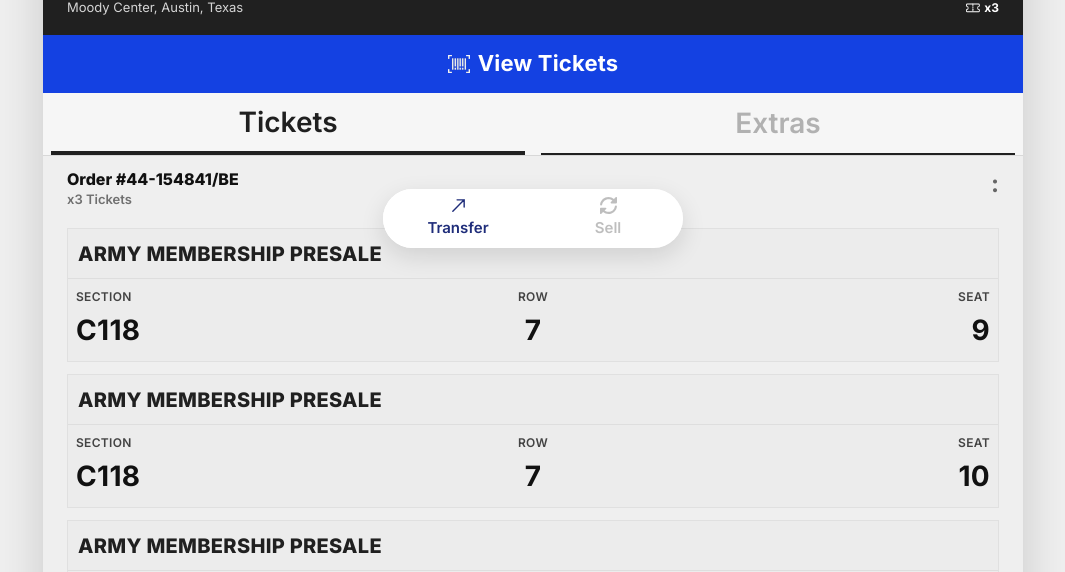
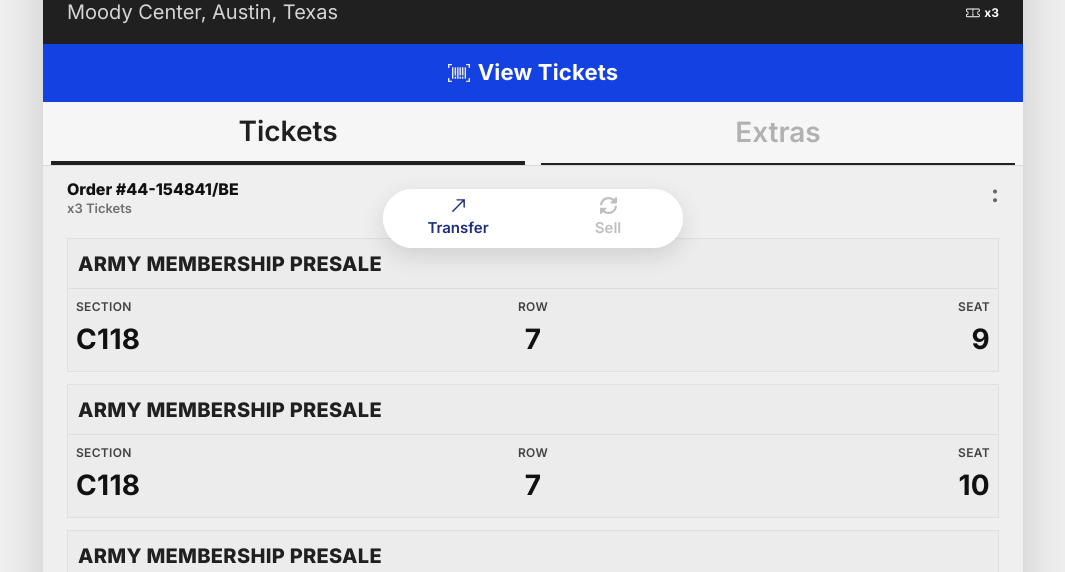
Before and after one commit to Jordanafese/ticketsateez, a plain HTML site: page index.html in a window 1280 px wide. Shown: the part 528-1100 px from the top of the page, without its empty margins (107-1172 px from the left). Drawn offline with Linux system fonts and the light colour scheme.

Commit message:
Increase venue font size to 16-20px responsive range

```diff
--- a/assets/style.css
+++ b/assets/style.css
@@ -131,7 +131,7 @@ body {
 .venue {
   margin: 0;
   color: #d5d5d5;
-  font-size: clamp(11px, 2.4vw, 12px);
+  font-size: clamp(16px, 3.8vw, 20px);
 }
 
 .ticket-count {
@@ -584,7 +584,7 @@ body {
   }
 
   .venue {
-    font-size: 13px;
+    font-size: 20px;
   }
 
   .view-tickets {
```
